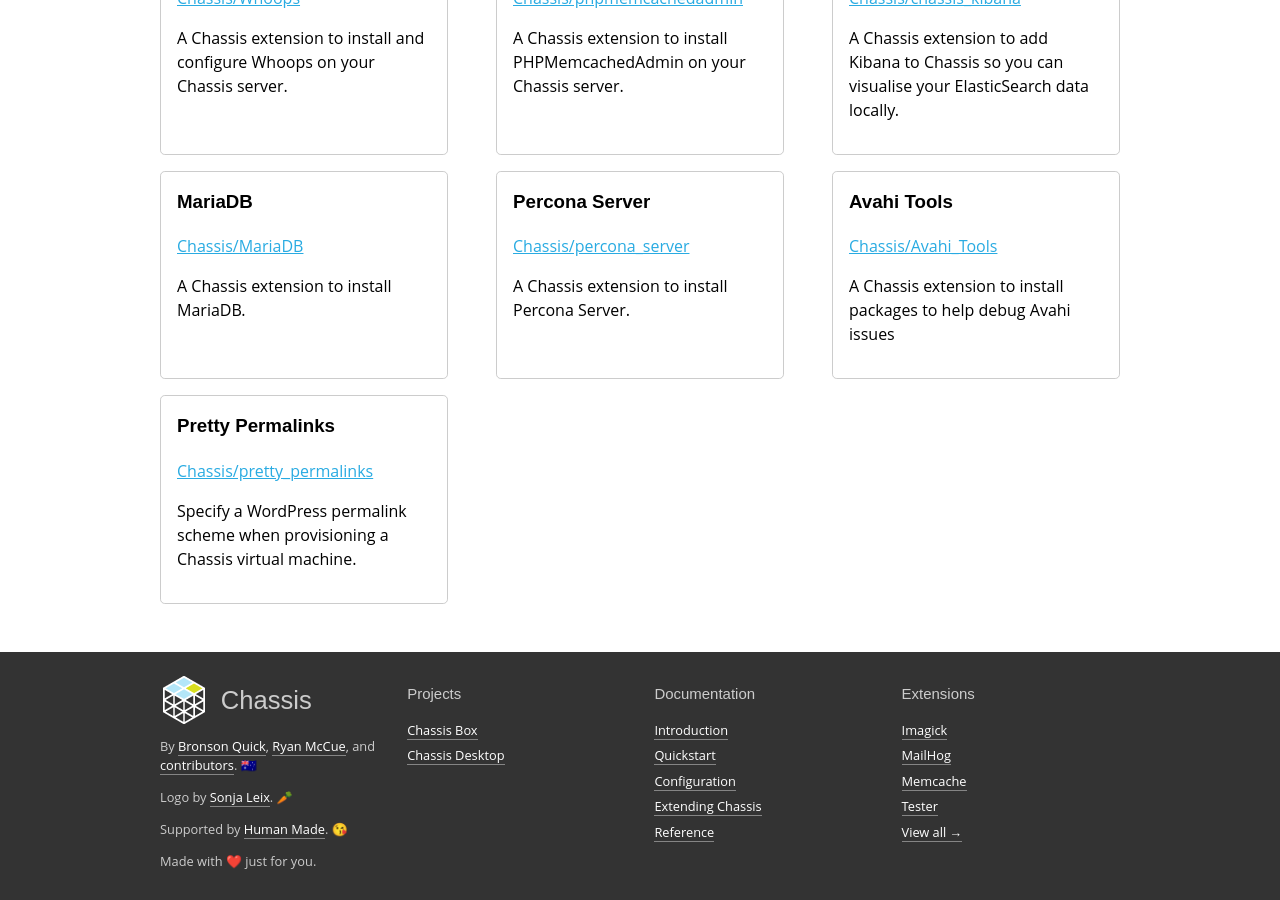
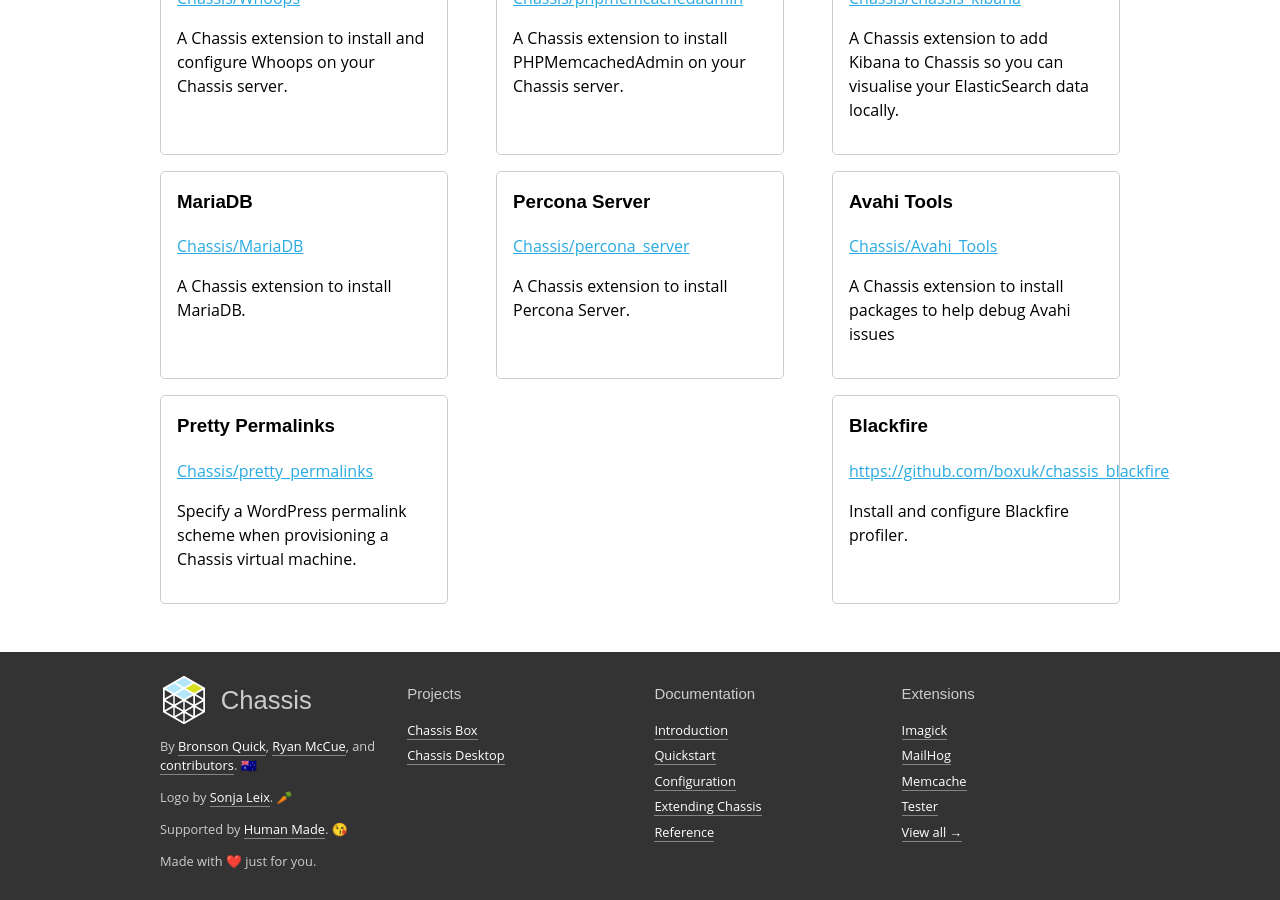
Before and after one commit to Chassis/chassis.io, a Jekyll site: the page built from extensions.md, in a window 1280 px wide and 900 px high, scrolled down 3573 px. Built offline with Jekyll 4.4.1, drawn with Linux system fonts in a browser that asks for light colours.

Commit message:
Add blackfire extension to extension list.

```diff
--- a/_data/extensions.yaml
+++ b/_data/extensions.yaml
@@ -205,3 +205,7 @@
 - name: Pretty Permalinks
   repository: Chassis/pretty_permalinks
   description: Specify a WordPress permalink scheme when provisioning a Chassis virtual machine.
+
+- name: Blackfire
+  repository: https://github.com/boxuk/chassis_blackfire
+  description: Install and configure Blackfire profiler.
```
